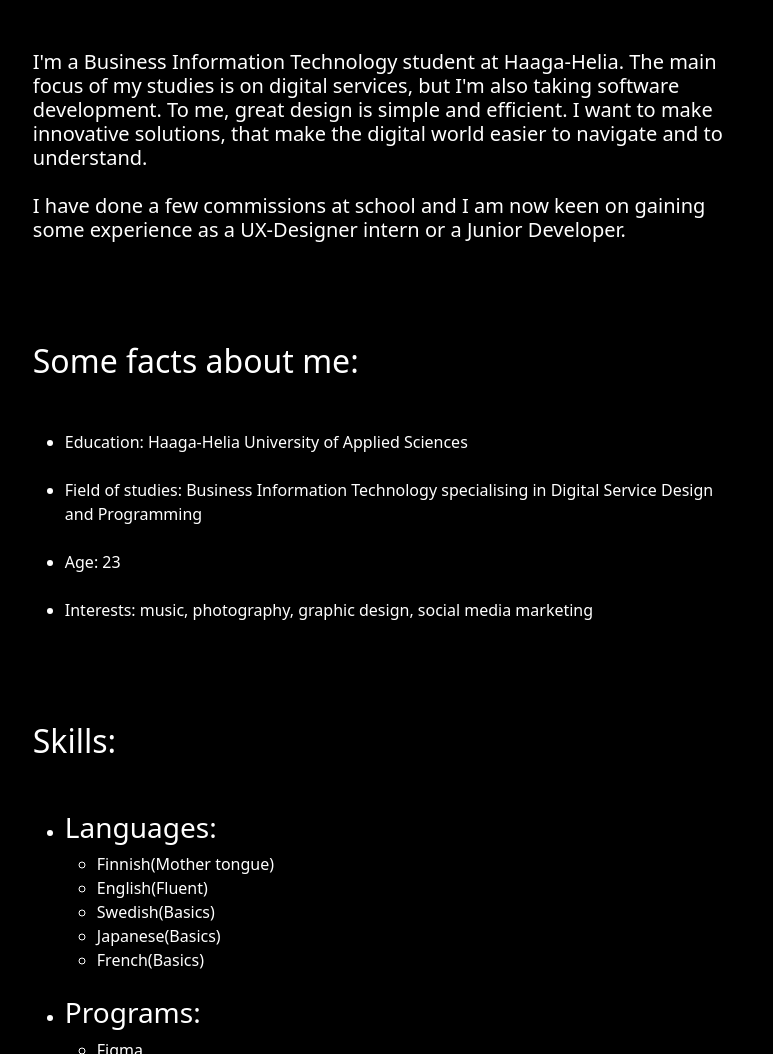
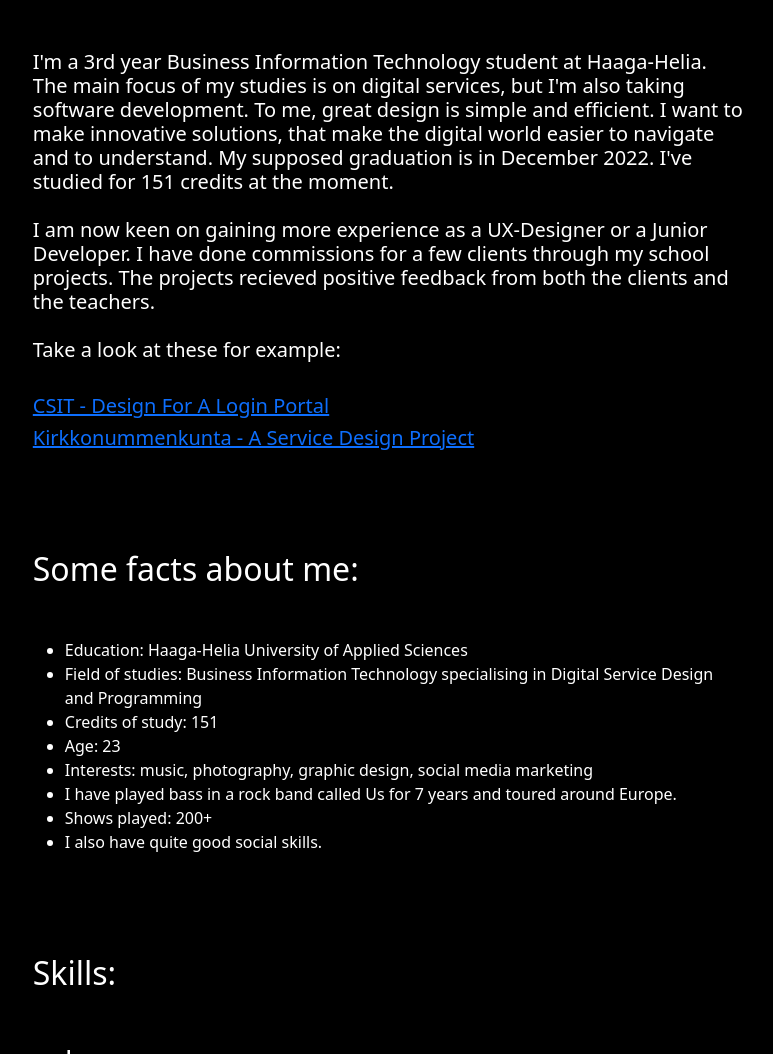
Before and after one commit to yougetduhpicture/yougetduhpicture.github.io, a plain HTML site: page index.html in a window 1280 px wide. Shown: the part 1599-2653 px from the top of the page, without its empty margins (252-1025 px from the left). Drawn offline with nearby package versions, Linux system fonts and the light colour scheme.

Commit message:
Improved Index and more photos to photography

```diff
--- a/index.html
+++ b/index.html
@@ -68,25 +68,38 @@
     <div>
         <!--Info-->
 
-        <h5 class="p">I'm a Business Information Technology student at Haaga-Helia.
+        <h5 class="p">I'm a 3rd year Business Information Technology student at Haaga-Helia.
           The main focus of my studies is on digital services, but I'm also taking software development.
           To me, great design is simple and efficient. I want to make innovative solutions, that make the digital world easier to navigate and to understand.
+          My supposed graduation is in December 2022. I've studied for 151 credits at the moment.
           <br>
           <br>
-          I have done a few commissions at school and I am now keen on gaining some experience as a UX-Designer intern or a Junior Developer.
+          I am now keen on gaining more experience as a UX-Designer or a Junior Developer.
+          I have done commissions for a few clients through my school projects.
+          The projects recieved positive feedback from both the clients and the teachers.
+          <br>
+          <br>
+          Take a look at these for example:
+          <br>
           <br>
         </h5>
+        <h5><a class="p" href="CSIT.html">CSIT - Design For A Login Portal</a></h5>
+        <h5><a class="p" href="lyk.html">Kirkkonummenkunta - A Service Design Project</a></h5>
     </div>
 
     <!--FACTS-->
     <div>
       <h2 class="h2">Some facts about me:</h2>
         <ul class="p">
-            <li>Education: Haaga-Helia University of Applied Sciences</li><br>
-            <li>Field of studies: Business Information Technology specialising in Digital Service Design and Programming</li><br>
-            <li>Age: 23</li><br>
+            <li>Education: Haaga-Helia University of Applied Sciences</li>
+            <li>Field of studies: Business Information Technology specialising in Digital Service Design and Programming</li>
+            <li>Credits of study: 151</li>
+            <li>Age: 23</li>
             <li>Interests: music, photography, graphic design, social media marketing</li>
-        </ul>
+            <li>I have played bass in a rock band called Us for 7 years and toured around Europe.</li>
+            <li>Shows played: 200+</li>
+            <li>I also have quite good social skills.</li>
+          </ul>
     </div>
 
 
```
Also changed, not shown: photography.html (+14 -1 lines), 9 other files.
